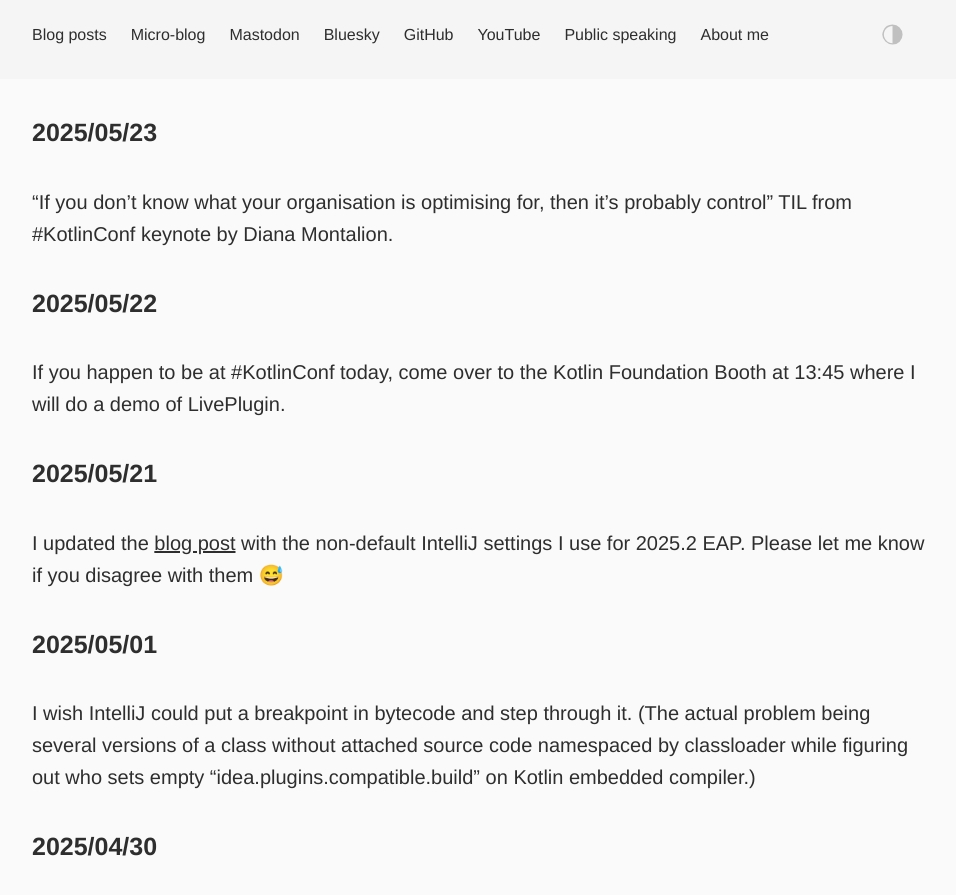
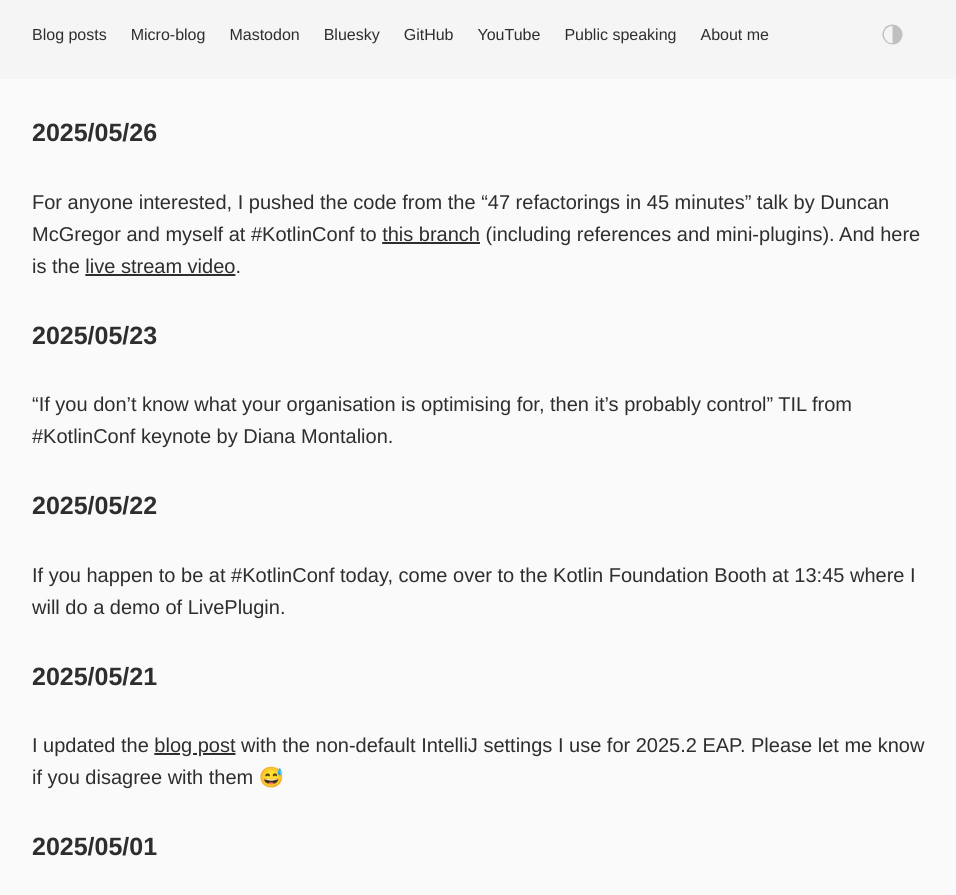
Before and after one commit to dkandalov/dkandalov.github.io, a Jekyll site: the page built from micro-blog.md, in a window 1280 px wide and 900 px high. Shown: the top 895 px of the window, without its empty margins (160-1116 px from the left). Built offline with Jekyll 4.4.1, drawn with Linux system fonts in a browser that asks for light colours.

Commit message:
updated micro-blog

```diff
--- a/micro-blog.md
+++ b/micro-blog.md
@@ -2,6 +2,9 @@
 layout: post
 permalink: /micro-blog/
 ---
+
+#### 2025/05/26
+For anyone interested, I pushed the code from the "47 refactorings in 45 minutes" talk by Duncan McGregor and myself at #KotlinConf to [this branch](https://github.com/dmcg/gilded-rose-tdd/tree/47-refactorings-at-kotlin-conf?tab=readme-ov-file#47-refactorings-in-45-minutes-references) (including references and mini-plugins). And here is the [live stream video](https://www.youtube.com/watch?v=XJ9fq-PYCWk&t=26390s).
 
 #### 2025/05/23
 "If you don't know what your organisation is optimising for, then it's probably control" TIL from #KotlinConf keynote by Diana Montalion.
```
